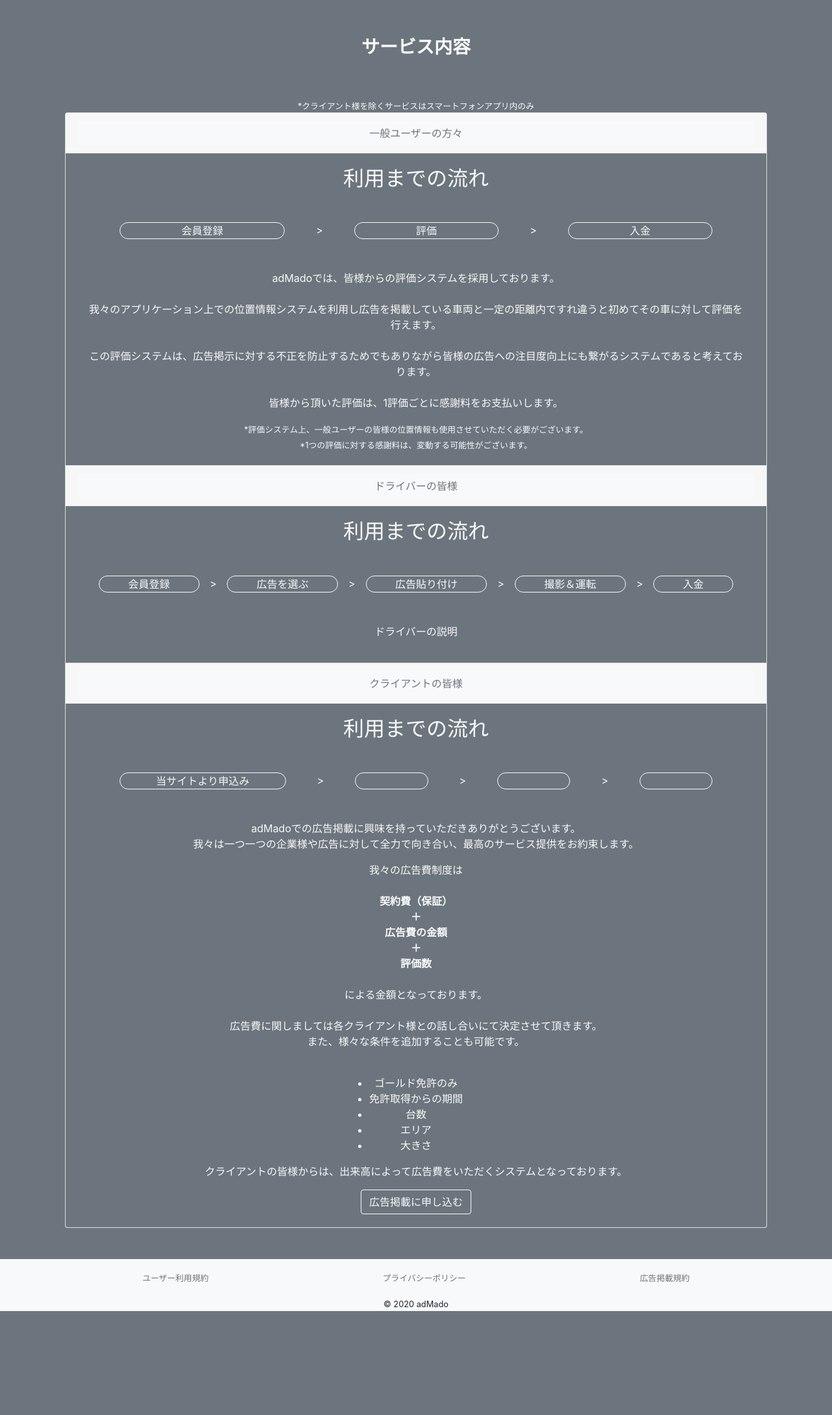
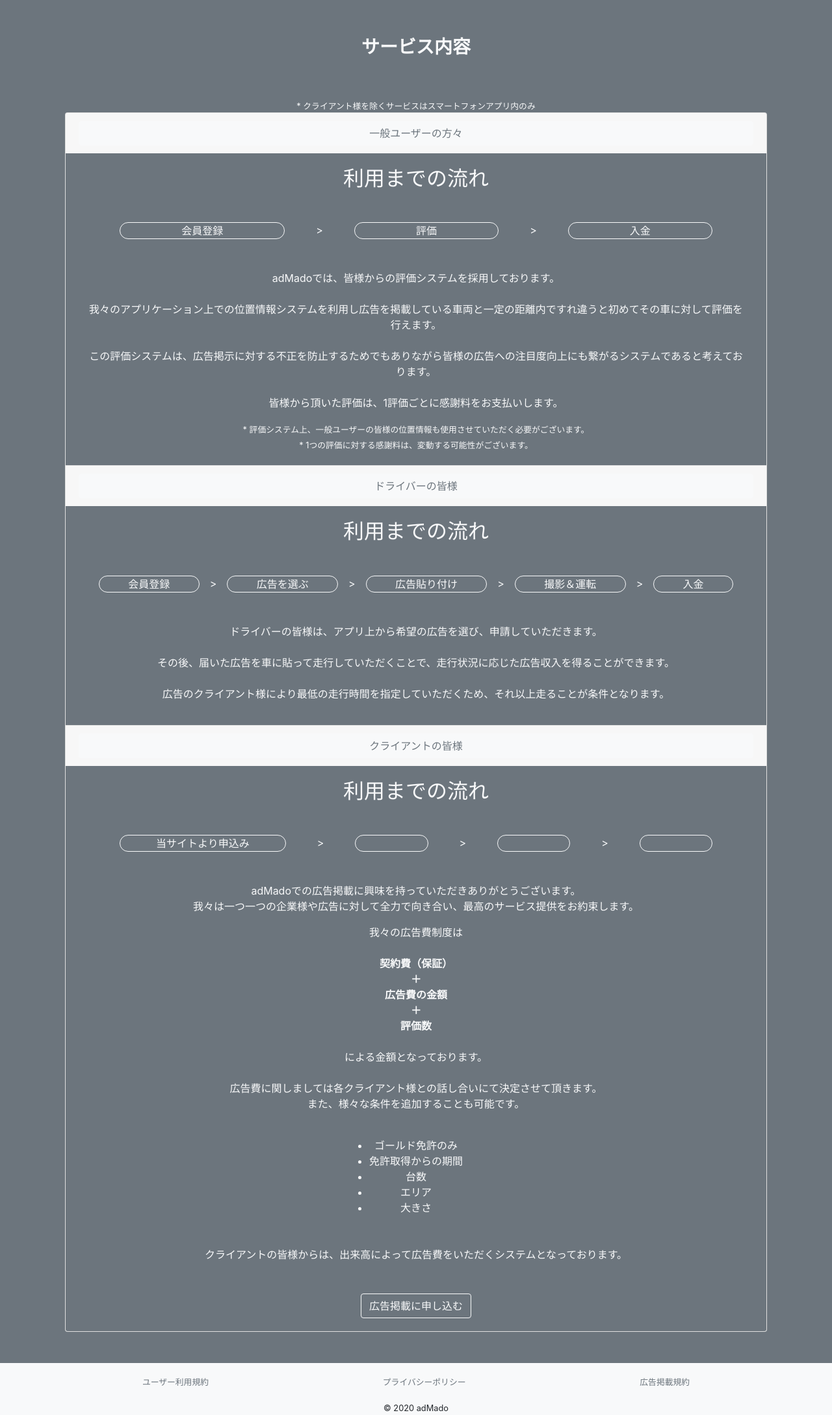
Before and after one commit to blue-hage/admado-official.com, a Flask app: page /services in a window 1280 px wide. Shown: the part 76-2254 px from the top of the page at 65% size. Before the commit the page ends 2094 px from the top, so only its background shows below. Run offline with Flask 2, Linux system fonts and the light colour scheme.

Commit message:
layout changed some

```diff
--- a/templates/client.html
+++ b/templates/client.html
@@ -38,7 +38,7 @@
         </div>
 
         <div class="form-group col-sm-6 mx-auto">
-            <small class="form-text">
+            <small class="form-text mb-2">
                 *1 デザインファイルに関しましては<br class="d-md-none">申込段階において必須ではありません。
             </small>
             <small class="form-text">
--- a/templates/services.html
+++ b/templates/services.html
@@ -3,7 +3,7 @@
 {% block head %}サービス内容{% endblock %}
 
 {% block content %}
-<small>*クライアント様を除くサービスはスマートフォンアプリ内のみ</small>
+<small>* クライアント様を除くサービスはスマートフォンアプリ内のみ</small>
 <div class="container">
   <div class="accordion" id="services">
     <div class="card">
@@ -39,8 +39,8 @@
               皆様から頂いた評価は、1評価ごとに感謝料をお支払いします。
             </p>
 
-            <small>*評価システム上、一般ユーザーの皆様の位置情報も使用させていただく必要がございます。<br></small>
-            <small>*1つの評価に対する感謝料は、変動する可能性がございます。</small>
+            <small>* 評価システム上、一般ユーザーの皆様の位置情報も使用させていただく必要がございます。<br></small>
+            <small>* 1つの評価に対する感謝料は、変動する可能性がございます。</small>
           </div>
 
         </div>
@@ -75,7 +75,11 @@
 
           <div class="container">
             <p>
-              ドライバーの説明
+              ドライバーの皆様は、アプリ上から希望の広告を選び、申請していただきます。<br><br>
+
+              その後、届いた広告を車に貼って走行していただくことで、走行状況に応じた広告収入を得ることができます。<br><br>
+
+              広告のクライアント様により最低の走行時間を指定していただくため、それ以上走ることが条件となります。
             </p>
           </div>
         </div>
@@ -128,7 +132,7 @@
               また、様々な条件を追加することも可能です。<br><br>
             </p>
 
-            <ul class="d-inline-block pl-0">
+            <ul class="d-inline-block pl-0 mb-5">
               <li>ゴールド免許のみ</li>
               <li>免許取得からの期間</li>
               <li>台数</li>
@@ -136,13 +140,13 @@
               <li>大きさ</li>
             </ul>
 
-            <p>
+            <p class="mb-5">
               クライアントの皆様からは、出来高によって広告費をいただくシステムとなっております。
             </p>
           </div>
-        <a href="/client">
-          <button class="btn btn-outline-light">広告掲載に申し込む</button>
-        </a>
+          <a href="/client">
+            <button class="btn btn-outline-light">広告掲載に申し込む</button>
+          </a>
         </div>
       </div>
     </div>
```
